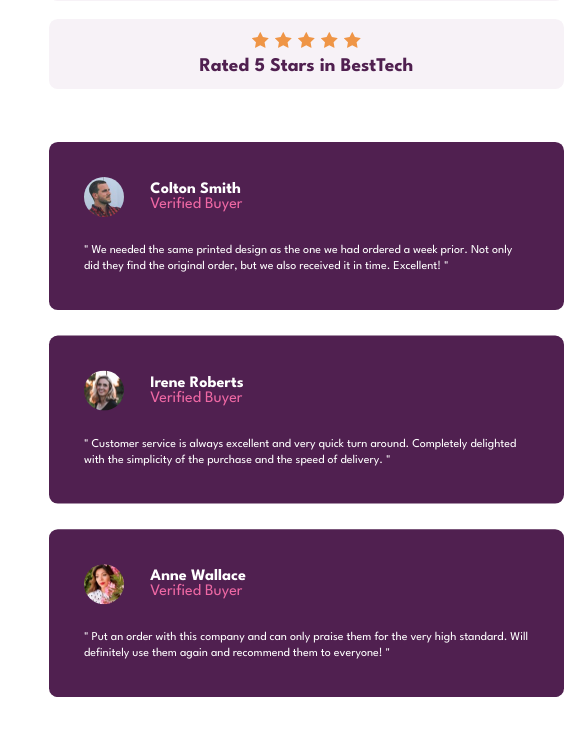
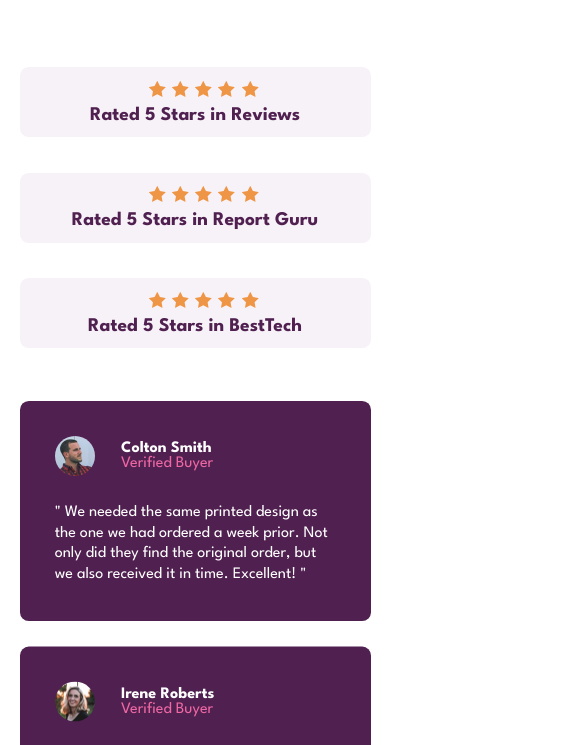
Before and after one commit to Ig0rSP/social-proof-section-master, a plain HTML site: page index.html in a window 390 px wide. Shown: the part 261-1006 px from the top of the page, 564 px wide, since content can reach past the window. Before the commit the page ends 958 px from the top, so only its background shows below. Drawn offline with Linux system fonts and the light colour scheme.

Commit message:
redimensionado arreglado, falta fondo

```diff
--- a/style.css
+++ b/style.css
@@ -10,7 +10,7 @@ body {
     --usr-txt-color: hsl(300, 24%, 96%);
 
     display: flex;
-    width: 100vw;
+    width: 100%;
     height: 100vh;
     flex-direction: column;
     justify-content: center;
@@ -39,7 +39,7 @@ header {
 header h1 {
     font-size: clamp(2.5rem, 3vw, 3.5rem);
     font-weight: 700;
-    line-height: 2rem;
+    line-height: clamp(2rem, 3vw, 3.5rem);
     color: var(--usr-bg-color);
     margin: 0;
 }
@@ -66,7 +66,7 @@ header p {
 
     color: var(--usr-bg-color);
     background: var(--usr-txt-color);
-    padding: 1em;
+    padding: 1em 0em;
     border-radius: .5em;
 }
 
@@ -82,6 +82,7 @@ header p {
     display: flex;
     gap: .35em;
     margin-bottom: .5em;
+    margin-left: 1em;
 }
 
 .raters__cont h3 {
@@ -145,16 +146,52 @@ header p {
 
 .user__text {
     font-weight: 400;
-    font-size: .75lh;
+    font-size: 1lh;
     line-height: 1.3em;
     margin: 0;
 }
 
+@media (min-width: 1031px) and (max-width: 1222px) {
+    main {
+        grid-template-columns: 1fr;
+        column-gap: 0;
+    }
+
+    .raters {
+        grid-row: 2;
+        width: 100%;
+    }
+
+    .persons {
+        grid-row: 3;
+    }
+
+    .raters__cont:first-child {
+        transform: translateX(0);
+        align-self: flex-start;
+    }
+
+    .raters__cont:nth-child(2) {
+        transform: translateX(0);
+        align-self: center;
+    }
+}
+
 @media (max-width: 1030px) {
+
+    body {
+        height: auto;
+        width: 100%;
+        box-sizing: border-box;
+    }
+
     main {
-        grid-template-columns: auto;
+        grid-template-columns: 1fr;
         grid-template-rows: auto;
-        margin: 1rem;
+        height: auto;
+        width: 90%;
+        max-width: 100%;
+        margin: 5rem;
     }
 
     header {
@@ -162,16 +199,18 @@ header p {
     }
 
     .raters {
-
+        justify-content: center;
+        align-items: center;
+        width: auto;
     }
 
     .raters__cont {
-        display: flex;
+        margin-block: 1em 0em;
         flex-direction: column;
-        align-items: center;
+        gap: 0;
         justify-content: center;
-
-        gap: 0;
+        width: 100%;
+        max-width: 100%;
     }
 
     .raters__cont:first-child {
@@ -185,6 +224,7 @@ header p {
     .persons {
         display: flex;
         flex-direction: column;
+        align-items: center;
         grid-column: auto;
         gap: .5rem;
         flex: 1;
```
